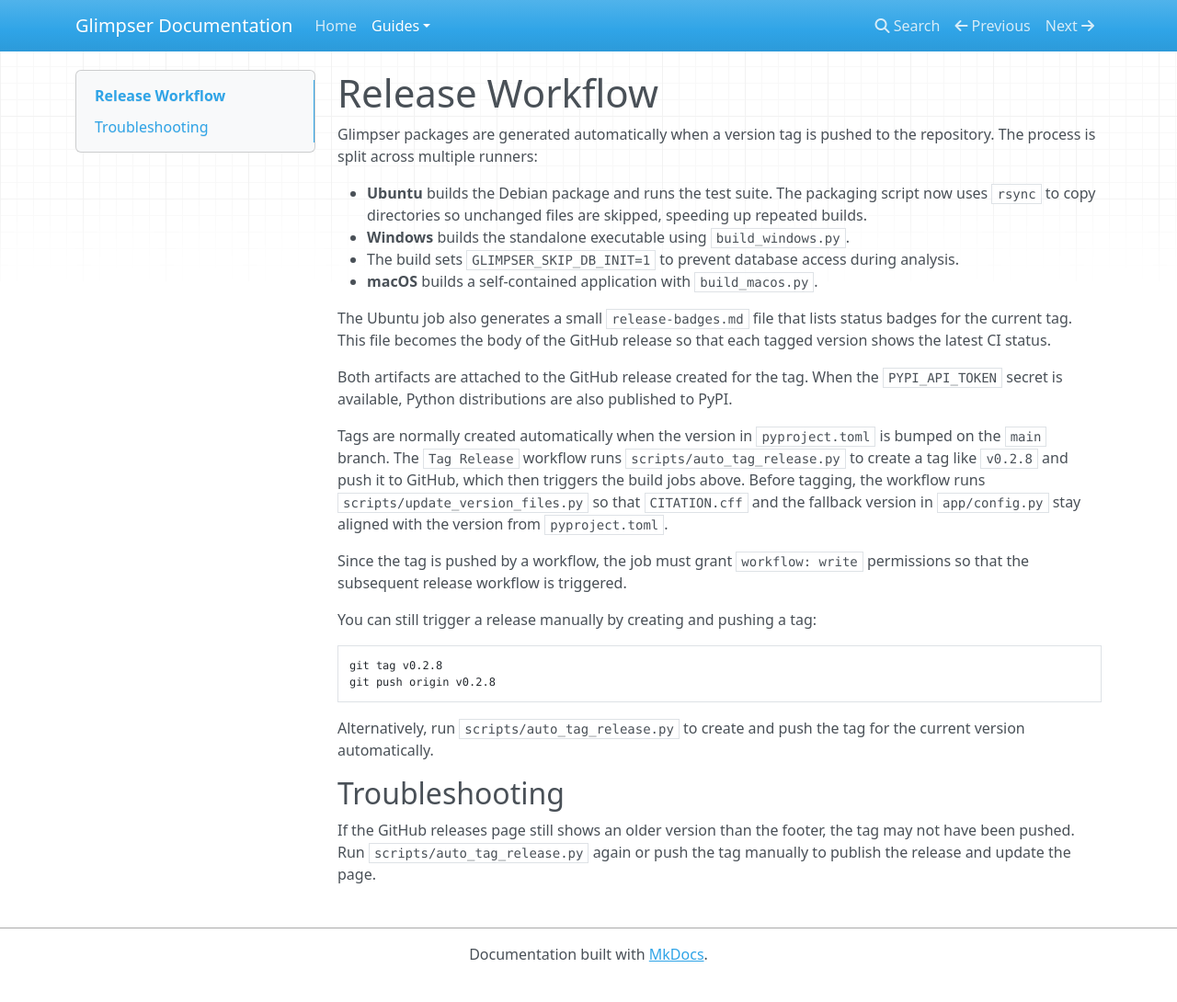
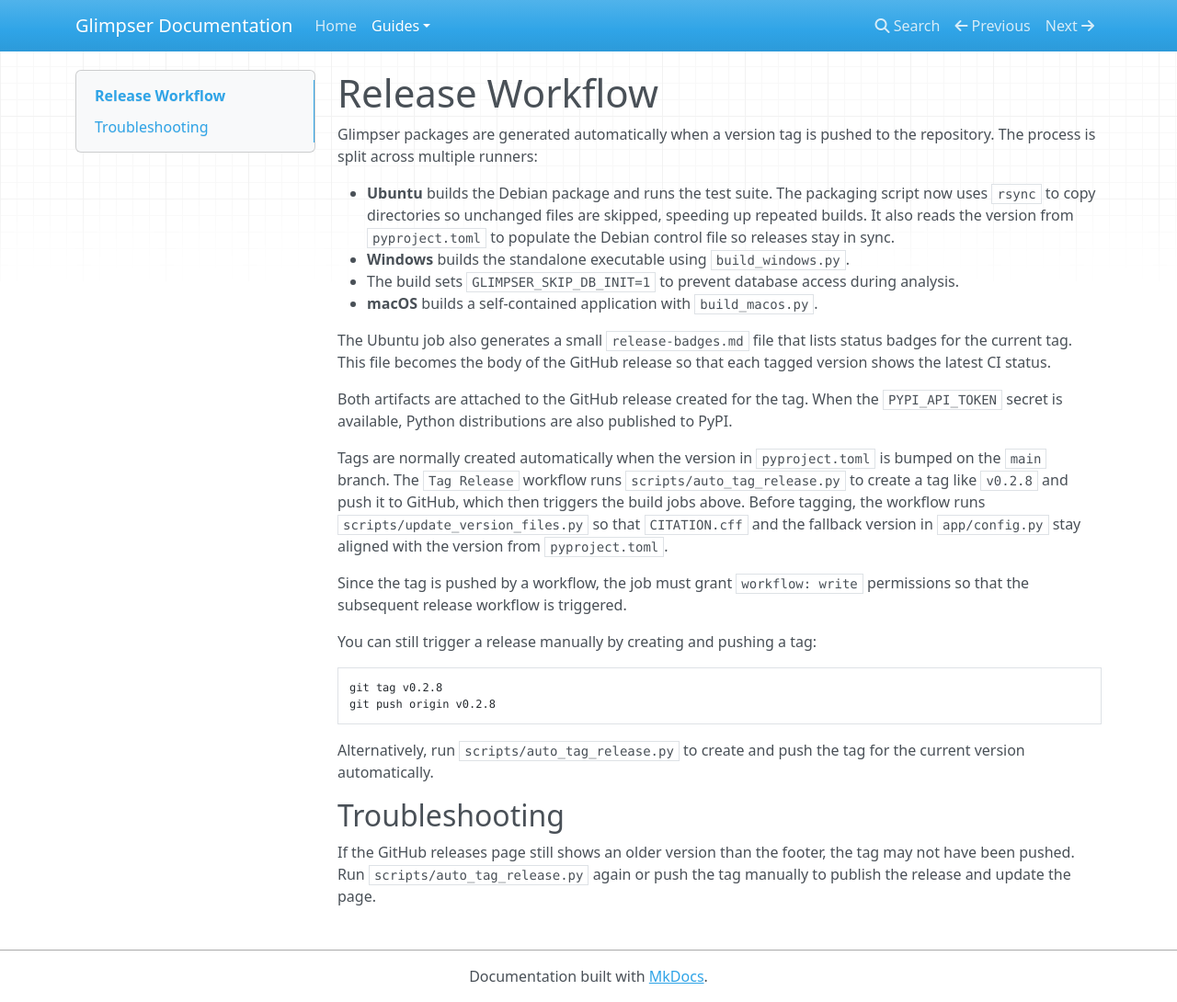
Before and after one commit to KristopherKubicki/glimpser, an MkDocs documentation site: the page built from docs/release_workflow.md, in a window 1280 px wide and 1090 px high. Shown: the whole window at 92% size. Built offline with MkDocs 1.6.1, drawn with Linux system fonts in a browser that asks for light colours; nearby versions of some CDN libraries.

Commit message:
build: sync deb package version

```diff
--- a/docs/release_workflow.md
+++ b/docs/release_workflow.md
@@ -5,7 +5,8 @@ The process is split across multiple runners:
 
 - **Ubuntu** builds the Debian package and runs the test suite. The packaging
   script now uses `rsync` to copy directories so unchanged files are skipped,
-  speeding up repeated builds.
+  speeding up repeated builds. It also reads the version from `pyproject.toml`
+  to populate the Debian control file so releases stay in sync.
 - **Windows** builds the standalone executable using `build_windows.py`.
 - The build sets `GLIMPSER_SKIP_DB_INIT=1` to prevent database access during analysis.
 - **macOS** builds a self-contained application with `build_macos.py`.
```
Also changed, not shown: 1 other file.
